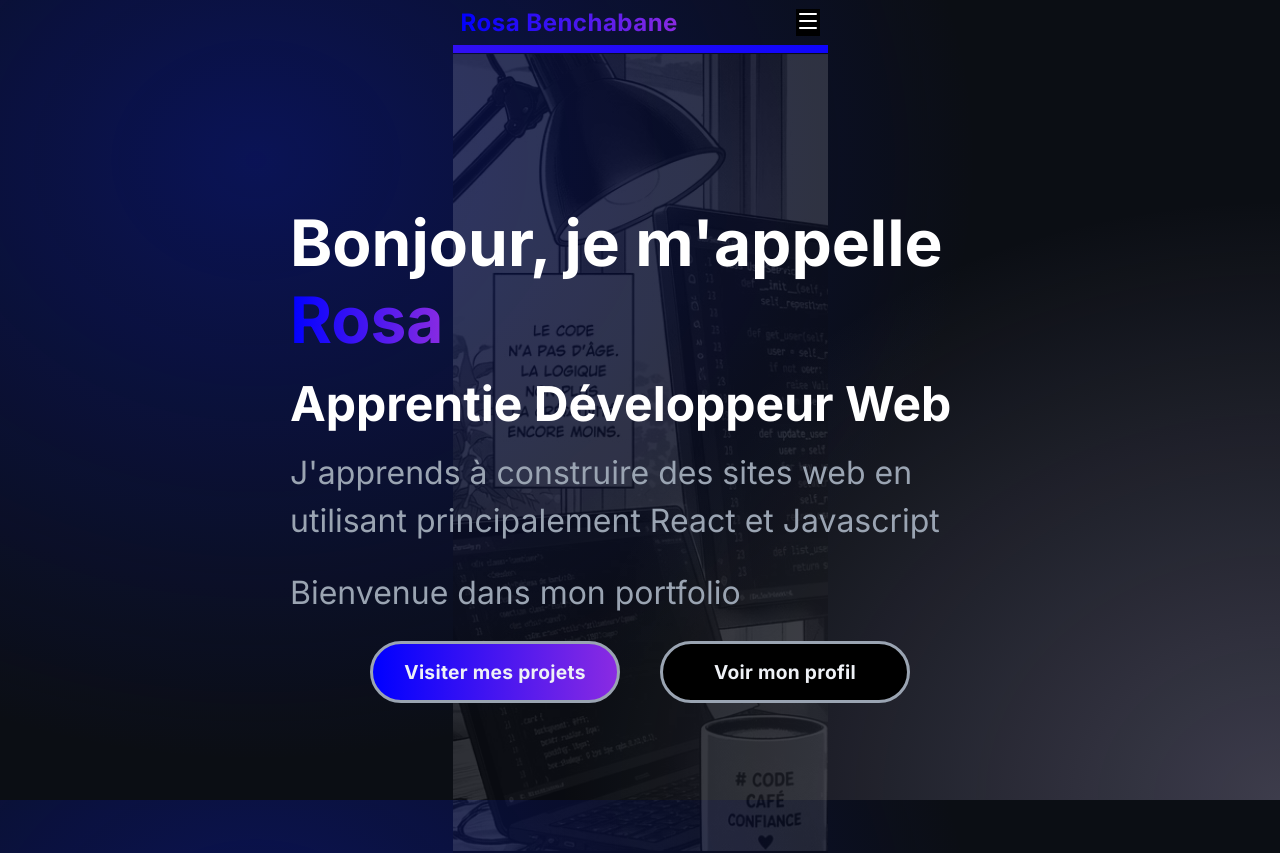
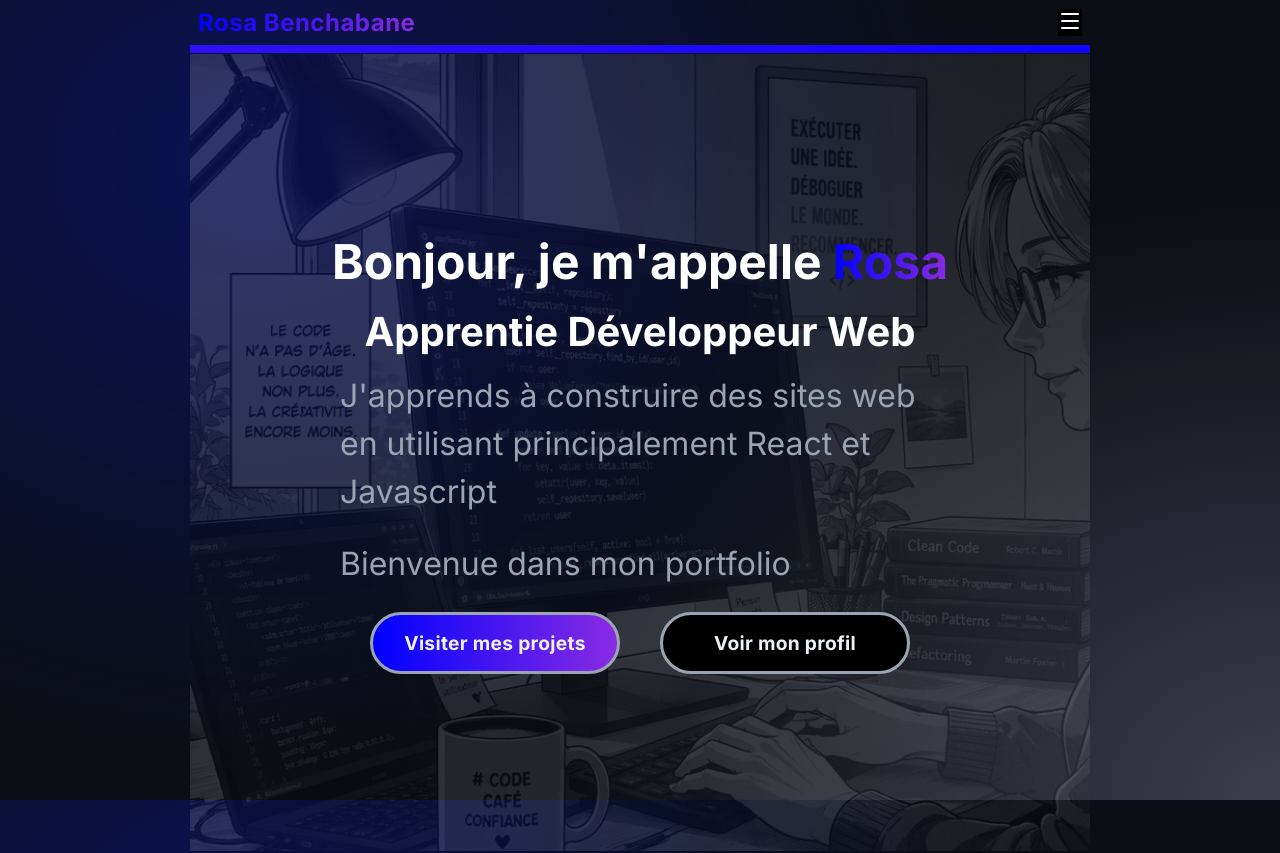
Before and after one commit to RosaBen/portfolio-RB, a React (Vite) app: page / in a window 1280 px wide. Built offline with nearby package versions, Linux system fonts and the light colour scheme.

Commit message:
home responsive done

```diff
--- a/src/assets/styles/home.css
+++ b/src/assets/styles/home.css
@@ -1,5 +1,5 @@
 .home-page {
-  height: 100vh;
+  height: 800px;
   display: flex;
   align-items: center;
   justify-content: center;
@@ -18,11 +18,17 @@
 }
 
 .home-content {
+  width: 100%;
+  max-width: 375px;
+  display: flex;
+  flex-direction: column;
+  align-items: center;
+  margin: 0 auto;
   z-index: 1;
 }
 
 .home-content h2 {
-  font-size: 4rem;
+  font-size: 1.5rem;
   margin-bottom: 1rem;
 }
 
@@ -34,20 +40,21 @@
 }
 
 .home-content h3 {
-  font-size: 3rem;
+  font-size: 1.2rem;
   margin-bottom: 1rem;
 }
 
 .home-content p {
   color: var(--grey-color);
-  font-size: 2rem;
-  width: 700px;
+  font-size: 1rem;
+  width: 300px;
   margin-bottom: 1.5rem;
   line-height: 1.5;
 }
 
 .home-btns {
   display: flex;
+  flex-direction: column;
   align-items: center;
   justify-content: center;
   gap: 2.5rem;
--- a/src/assets/styles/responsive.css
+++ b/src/assets/styles/responsive.css
@@ -1,13 +1,35 @@
-/* @media screen and (min-width: 901px) {
+@media screen and (min-width: 901px) {
   .container {
     max-width: 900px;
   }
-} */
 
-/* @media screen and (min-width: 1901px) {
+  .home-content {
+    max-width: 900px;
+  }
+
+  .home-content h2 {
+    font-size: 3rem;
+  }
+
+  .home-content h3 {
+    font-size: 2.5rem;
+  }
+
+  .home-content p {
+    font-size: 2rem;
+    width: 600px;
+  }
+
+  .home-btns {
+    flex-direction: row;
+  }
+}
+
+@media screen and (min-width: 1901px) {
   .container {
     max-width: 1900px;
   }
+
   nav {
     padding: 1.5rem;
   }
@@ -37,4 +59,25 @@
   nav .desktop-nav {
     display: block;
   }
-} */
+
+  .home-page {
+    height: 100vh;
+  }
+
+  .home-content h2 {
+    font-size: 4rem;
+  }
+
+  .home-content {
+    z-index: 1;
+  }
+
+  .home-content h3 {
+    font-size: 3rem;
+  }
+
+  .home-content p {
+    font-size: 2rem;
+    width: 700px;
+  }
+}
```
